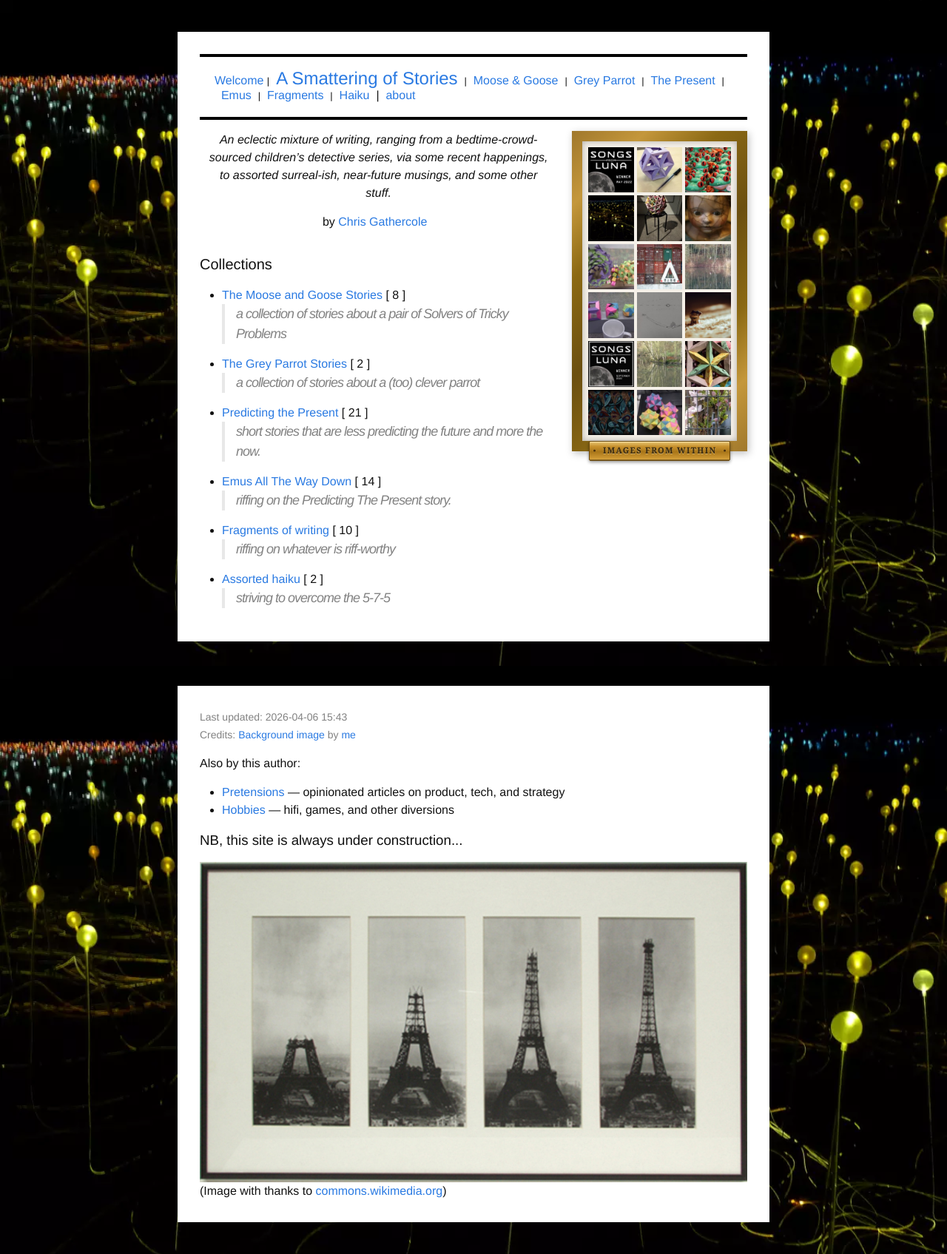
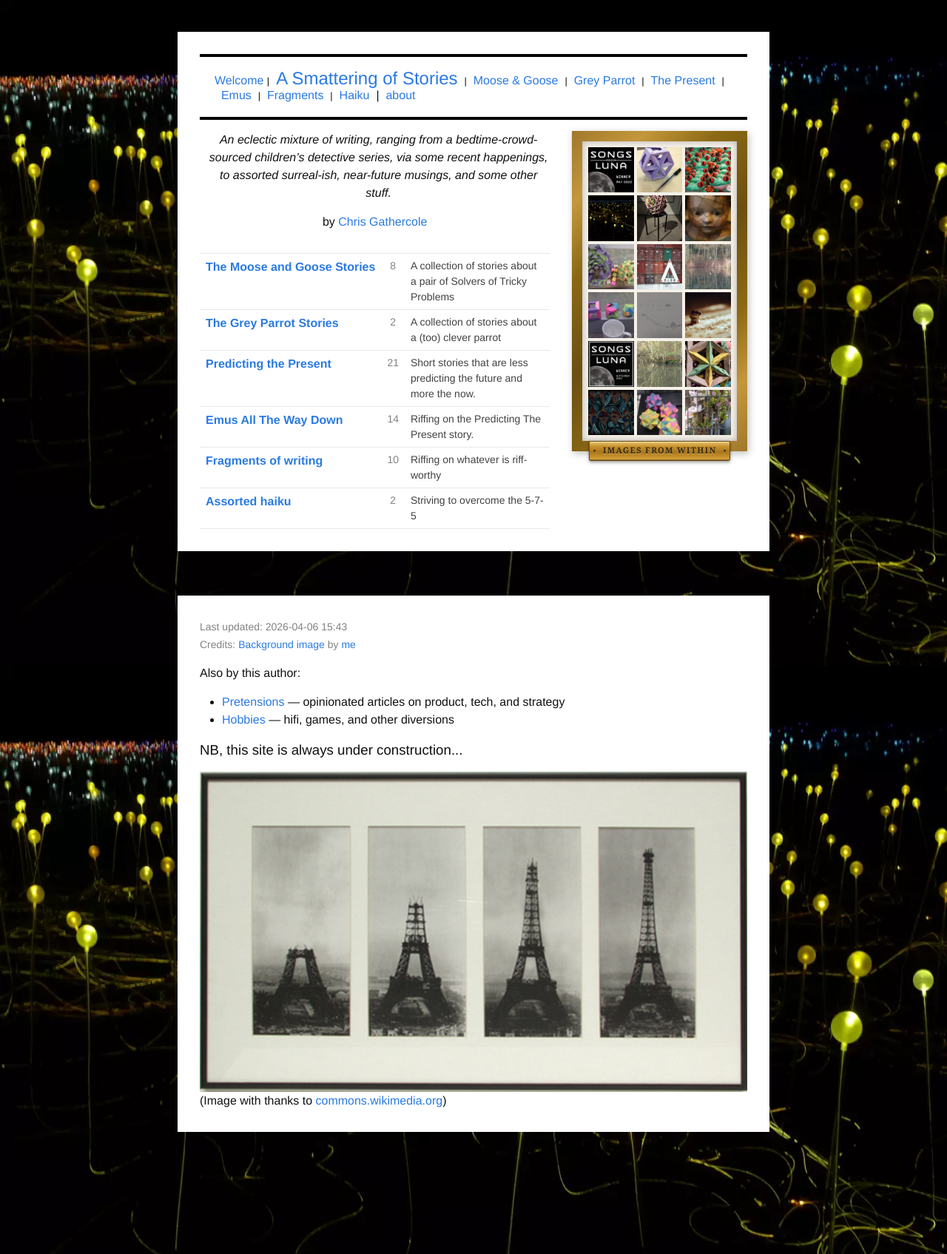
Before and after one commit to upthebuzzard/upthebuzzard.github.io, a Jekyll site: the page built from _pages/stories.md, in a window 1280 px wide. Shown: the whole page at 74% size. Built offline with Jekyll 4.4.1, drawn with Linux system fonts in a browser that asks for light colours; some web fonts are replaced.

Commit message:
Reformat landing pages as tables and capitalise descriptions
Replace bullet lists on Stories and Hobbies pages with 3-column tables (name, count, description). Capitalise all collection descriptions in _config.yml and pretensions article excerpts.

Co-Authored-By: Claude Opus 4.6 <noreply@anthropic.com>

```diff
--- a/_config.yml
+++ b/_config.yml
@@ -65,7 +65,7 @@ collections:
     title: The Moose and Goose Stories
     title_singular: A Moose and Goose Story
     title_abbrev: Moose & Goose
-    description: a collection of stories about a pair of Solvers of Tricky Problems
+    description: A collection of stories about a pair of Solvers of Tricky Problems
     sequence: 1
     zone: A
     background_image_url: /assets/img/moose-and-goose/P1070818-H800.JPG
@@ -76,7 +76,7 @@ collections:
     title: The Grey Parrot Stories
     title_singular: A Grey Parrot Story
     title_abbrev: Grey Parrot
-    description: a collection of stories about a (too) clever parrot
+    description: A collection of stories about a (too) clever parrot
     sequence: 2
     zone: A
     background_image_url: /assets/img/grey-parrot/P1070812-H800.JPG
@@ -87,7 +87,7 @@ collections:
     title: Predicting the Present
     title_singular: A Predicting the Present Story
     title_abbrev: The Present
-    description: short stories that are less predicting the future and more the now.
+    description: Short stories that are less predicting the future and more the now.
     sequence: 10
     zone: A
   emus_all_the_way_down:
@@ -95,7 +95,7 @@ collections:
     title: Emus All The Way Down
     title_singular: Emus All The Way Down
     title_abbrev: Emus
-    description: riffing on the Predicting The Present story.
+    description: Riffing on the Predicting The Present story.
     sequence: 11
     zone: A
   fragments:
@@ -103,7 +103,7 @@ collections:
     title: Fragments of writing
     title_singular: A Fragment
     title_abbrev: Fragments
-    description: riffing on whatever is riff-worthy
+    description: Riffing on whatever is riff-worthy
     sequence: 20
     zone: A
     reverse_posts: true
@@ -112,7 +112,7 @@ collections:
     title: Assorted haiku
     title_singular: A haiku
     title_abbrev: Haiku
-    description: striving to overcome the 5-7-5
+    description: Striving to overcome the 5-7-5
     sequence: 25
     zone: A
     reverse_posts: true
@@ -121,7 +121,7 @@ collections:
     title: Notes on games
     title_singular: A Games Note
     title_abbrev: Games
-    description: exploring game ideas and mechanics
+    description: Exploring game ideas and mechanics
     sequence: 30
     zone: C
     reverse_posts: true
@@ -133,7 +133,7 @@ collections:
     title: Overgeneralisations
     title_singular: An Overgeneralisation
     title_abbrev: Overgeneral
-    description: observations based on insufficient evidence
+    description: Observations based on insufficient evidence
     sequence: 40
     zone: D
     reverse_posts: true
@@ -142,7 +142,7 @@ collections:
     title: Distractions
     title_singular: A Distraction
     title_abbrev: Distractions
-    description: a collection of interesting links
+    description: A collection of interesting links
     sequence: 90
     zone: D
   jekyll_notes:
@@ -150,7 +150,7 @@ collections:
     title: Jekyll Notes
     title_singular: A Jekyll Note
     title_abbrev: Jekyll Notes
-    description: a collection of notes and observations from and aide-memoires for using Jekyll for the first time.
+    description: A collection of notes and observations from and aide-memoires for using Jekyll for the first time.
     sequence: 100
     zone: D
     background_image_url: /assets/img/jekyll-notes/JekyllAndHydeWikipedia.jpg
@@ -162,7 +162,7 @@ collections:
     title: Pretensions
     title_singular: A Pretension
     title_abbrev: Pretensions
-    description: opinionated articles on product, tech, and strategy
+    description: Opinionated articles on product, tech, and strategy
     sequence: 50
     zone: B
     reverse_posts: true
--- a/_pages/stories.md
+++ b/_pages/stories.md
@@ -12,17 +12,19 @@ zone: A
 {% include by-author.html %}
 </header>
 
-<h2 class="page-heading">Collections</h2>
-
 {% assign sorted = site.collections | sort: 'sequence' %}
+<table class="collection-listing">
 {% for collection in sorted %}
   {% if collection.label != "posts" and collection.zone == "A" %}
     {% assign posts = site[collection.label] | where:"layout", "post" %}
-* [{{ collection.title }}]({{ collection.label }}) {% if posts.size > 0 %}[ {{ posts.size }} ]{% endif %}
-> {{ collection.description }}
-
+  <tr>
+    <td class="collection-listing__name"><a href="{{ collection.label }}">{{ collection.title }}</a></td>
+    <td class="collection-listing__count">{{ posts.size }}</td>
+    <td class="collection-listing__desc">{{ collection.description }}</td>
+  </tr>
   {% endif %}
 {% endfor %}
+</table>
 
 </div>
 <div class="homepage-gallery">
--- a/_sass/minima/_layout.scss
+++ b/_sass/minima/_layout.scss
@@ -255,6 +255,7 @@
   border-collapse: collapse;
 
   tr {
+    border-top: 1px solid $grey-color-light;
     border-bottom: 1px solid $grey-color-light;
   }
 
@@ -293,6 +294,43 @@
     margin: 2px 2px;
     border-radius: 3px;
     font-size: 0.8em;
+  }
+}
+
+.collection-listing {
+  width: 100%;
+  border-collapse: collapse;
+
+  tr {
+    border-top: 1px solid $grey-color-light;
+    border-bottom: 1px solid $grey-color-light;
+  }
+
+  td {
+    padding: 6px 8px;
+    vertical-align: top;
+  }
+
+  &__name {
+    font-weight: bold;
+    white-space: nowrap;
+
+    a {
+      text-decoration: none;
+    }
+  }
+
+  &__count {
+    text-align: center;
+    color: $grey-color;
+    font-size: $small-font-size;
+    white-space: nowrap;
+    width: 1%;
+  }
+
+  &__desc {
+    font-size: $small-font-size;
+    color: $grey-color-dark;
   }
 }
 
```
Also changed, not shown: _pages/hobbies.md (+7 -3 lines), _pretensions/2017-08-09-how-to-think-of-an-answer.md (+1 -1 lines), _pretensions/index.md (+1 -1 lines).
